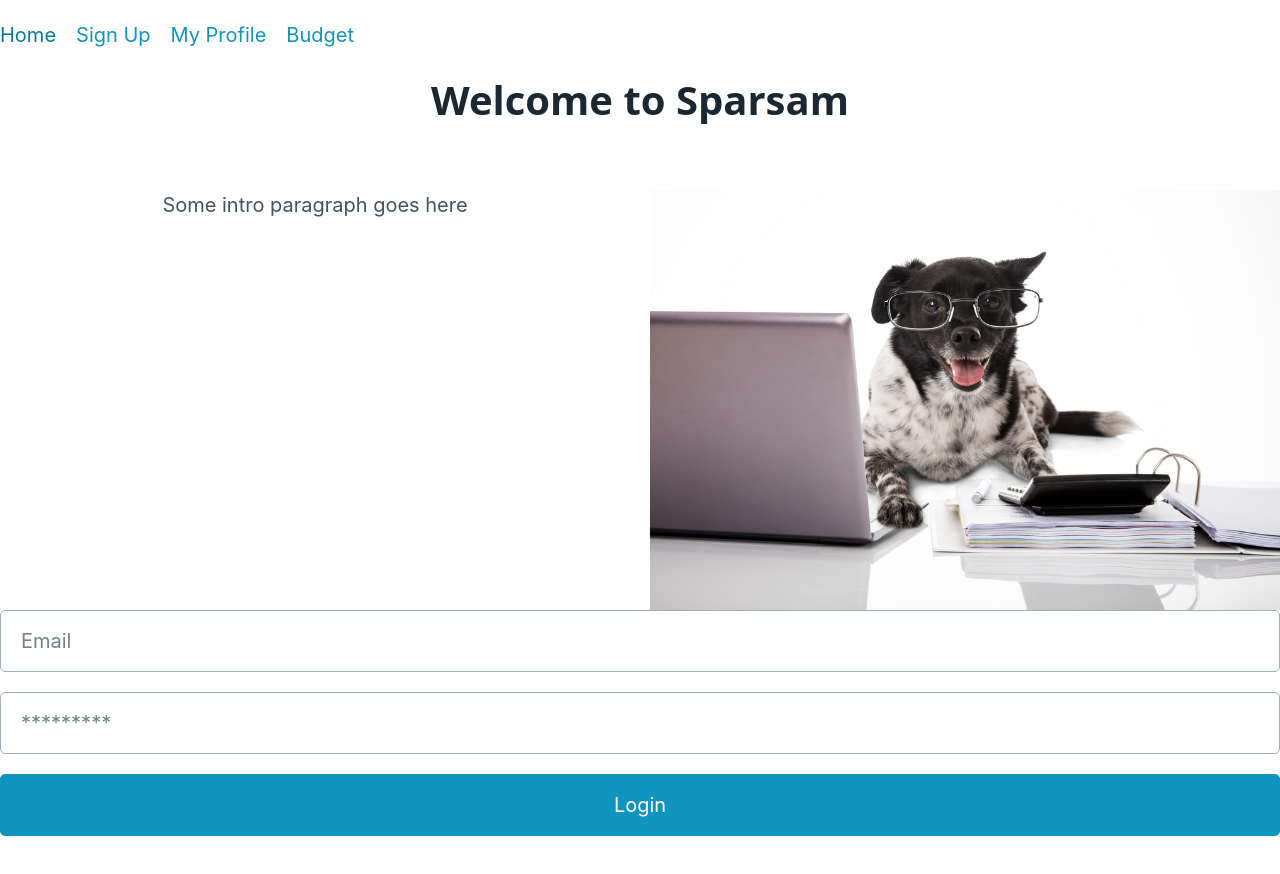
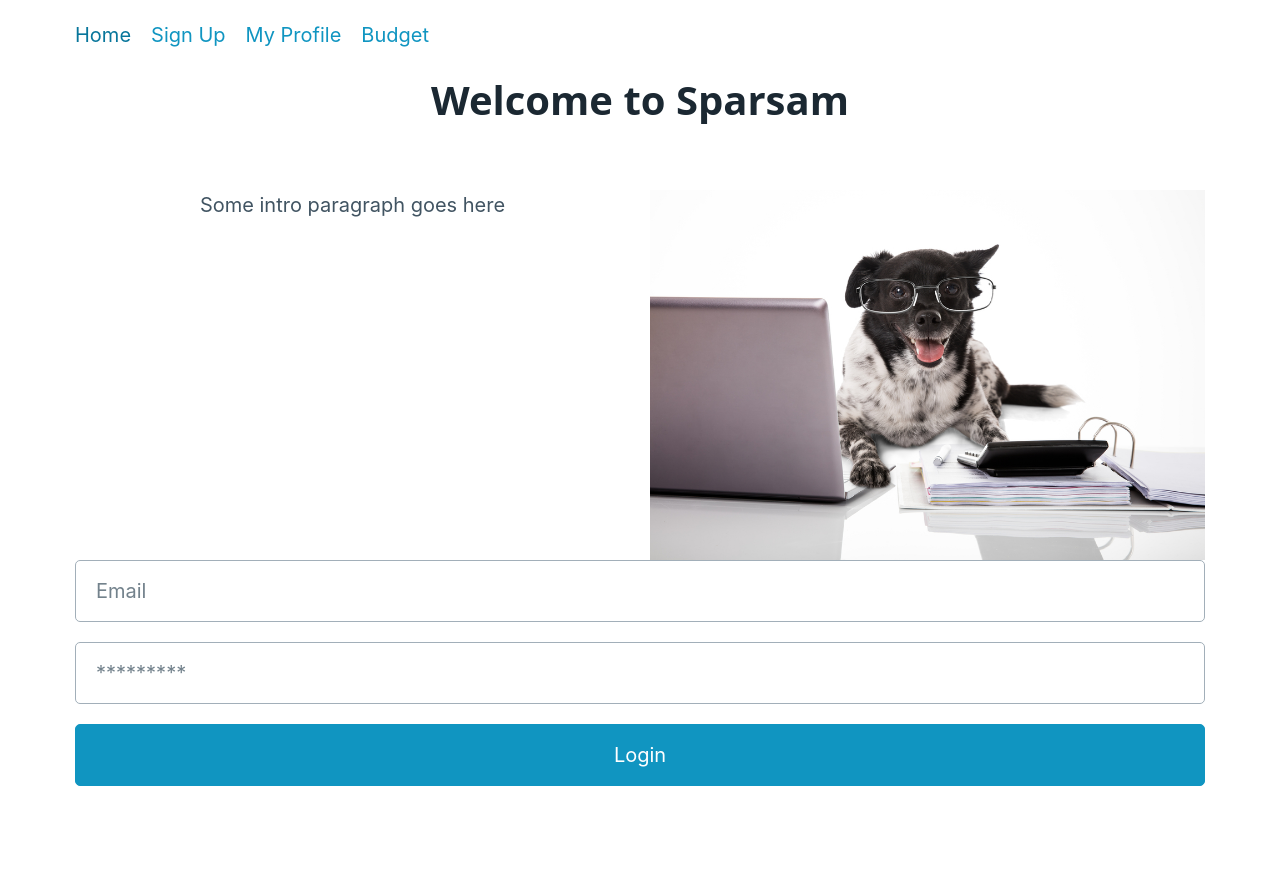
Before and after one commit to fraulueneburg-ironhack/p3-frontend, a React (Create React App) app: page / in a window 1280 px wide. Shown: the top 874 px of the page. After the commit the page ends 836 px from the top, so only its background shows below. Built offline with nearby package versions, Linux system fonts and the light colour scheme.

Commit message:
added container classes

```diff
--- a/src/pages/Layout.jsx
+++ b/src/pages/Layout.jsx
@@ -4,10 +4,10 @@ import Navbar from "../components/Navbar";
 function Layout() {
   return (
     <>
-      <header>
+      <header className="container">
         <Navbar />
       </header>
-      <main>
+      <main className="container">
         <Outlet />
       </main>
     </>
```
